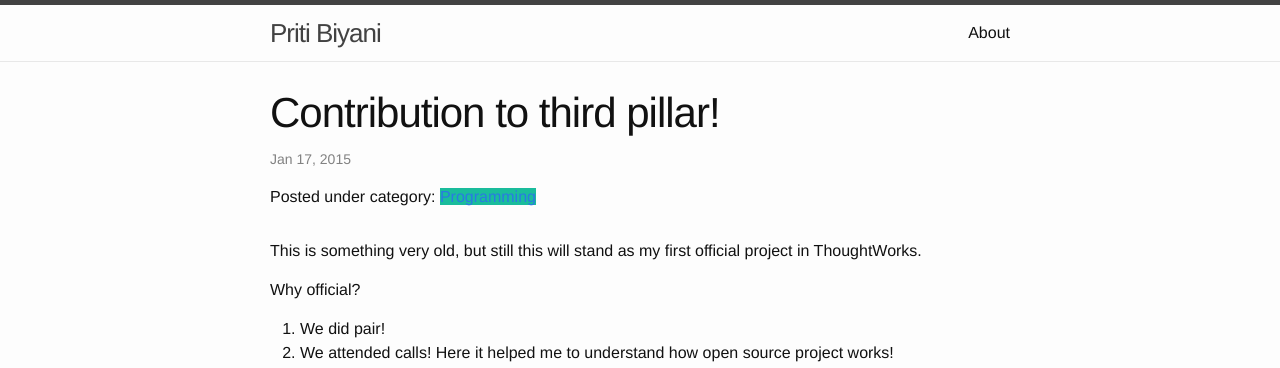
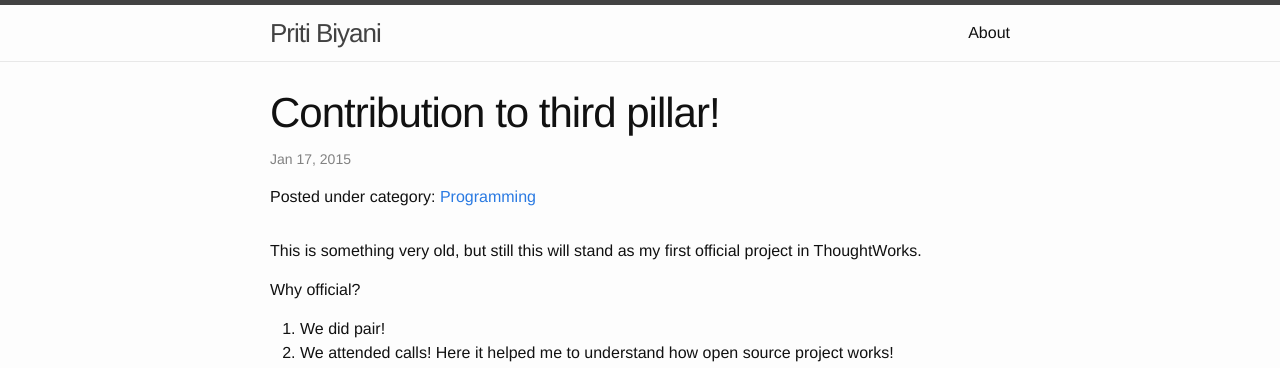
Before and after one commit to pritibiyani/pritibiyani.github.io, a Jekyll site: the page built from _posts/2015-01-17-contribution-to-third-pillar.markdown, in a window 1280 px wide. Shown: the top 368 px of the page. Built offline with Jekyll 4.4.1, drawn with Linux system fonts in a browser that asks for light colours; comment, search, counter and statistics services are not loaded.

Commit message:
Removed style from category

```diff
--- a/_layouts/post.html
+++ b/_layouts/post.html
@@ -9,17 +9,11 @@ layout: default
       <div id="tags">
         {% assign post = page %}
           {% if post.category %}
-          <!--{% assign category = site.my_categories | where: "slug", post.category %}-->
-
-          {% for cat in site.my_categories %}
-            {% if cat.slug ==  post.category %}
-                {% assign category = cat %}
-            {% endif %}
-          {% endfor %}
-
+          {% assign category = site.my_categories | where: "slug", post.category %}
+          {% assign category = category[0] %}
           {% if category.slug  %}
             {% capture category_content %}
-                <span class="label" style="background-color:{{ category.color }}"><a href="/blog/category/{{ category.slug }}/">{{ category.name }}</a></span>
+            <span class="label"><a href="{{ category.url }}/">{{ category.name }}</a></span>
             {% endcapture %}
           {% endif %}
           {% else %}
```
